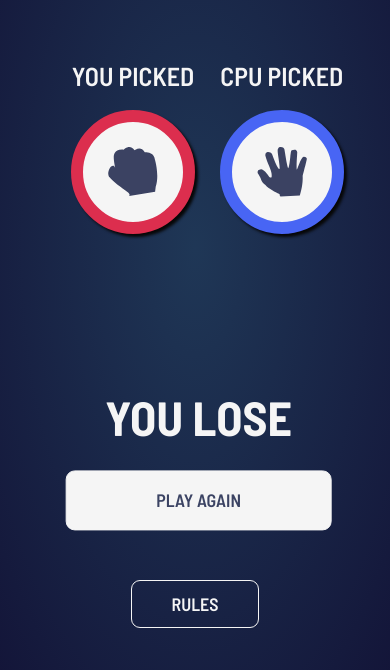
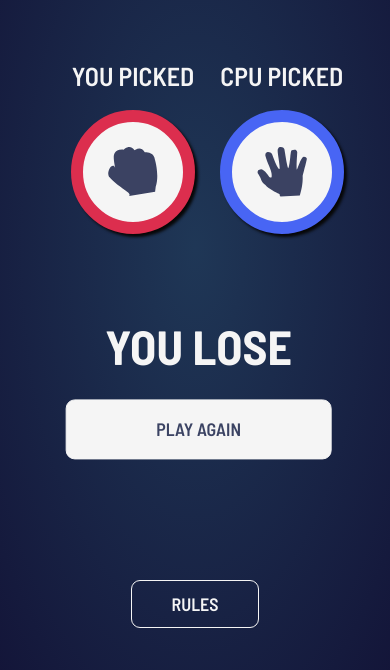
Before and after one commit to ummatias/pedra-paper-tesoura-lagarto-spock, a plain HTML site: page index.html in a window 390 px wide. Both pictures are taken after a click on the button 275 px from the left and 612 px from the top of the page. Shown: the part 174-844 px from the top of the page. Drawn offline with Linux system fonts and the light colour scheme.

```diff
--- a/CSS/style.css
+++ b/CSS/style.css
@@ -379,7 +379,7 @@
         position: absolute;
         flex-direction: column;
         align-items: center;
-        transform: translateX(-8%) translateY(+220%);
+        transform: translateX(-8%) translateY(+170%);
 
     }
 
```
